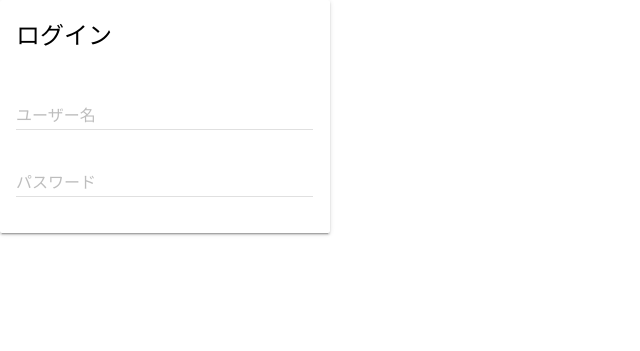
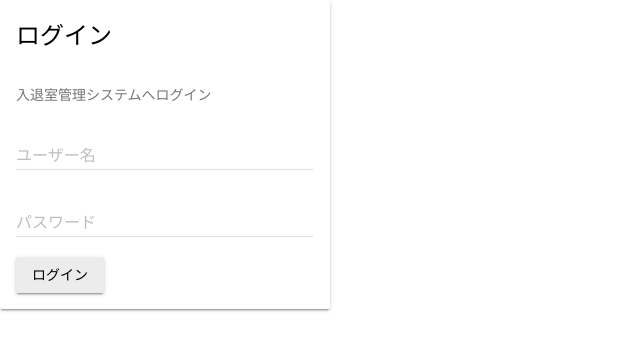
Before and after one commit to job3-14/EEmgmt, a PHP site: page /login.php in a window 1280 px wide. Shown: the top 351 px of the page, without its empty margins (0-640 px from the left). Run offline with PHP 8.4, Linux system fonts and the light colour scheme.

Commit message:
ログインボタンを追加

```diff
--- a/Docker/x64/apache2/www/login.php
+++ b/Docker/x64/apache2/www/login.php
@@ -17,28 +17,31 @@
     <h2 class="mdl-card__title-text">ログイン</h2>
   </div>
   <div class="mdl-card__supporting-text">
+<p>入退室管理システムへログイン<p>
+
 
 <form action="#">
   <div class="mdl-textfield mdl-js-textfield mdl-textfield--floating-label">
-    <input class="mdl-textfield__input" type="text" id="sample3">
+    <input class="mdl-textfield__input" type="text">
     <label class="mdl-textfield__label" for="sample3">ユーザー名</label>
   </div>
 </form>
 
 <form action="#">
   <div class="mdl-textfield mdl-js-textfield mdl-textfield--floating-label">
-    <input class="mdl-textfield__input" type="text" id="sample3">
+    <input class="mdl-textfield__input" type="password" ">
     <label class="mdl-textfield__label" for="sample3">パスワード</label>
   </div>
 </form>
 
+<div class="c-login">
+<button class="mdl-button mdl-js-button mdl-button--raised ">
+  ログイン
+</button>
+</div>
 
-
-  </div>
   </div>
 </div>
 
-
-
   </body>
 </html>
```
